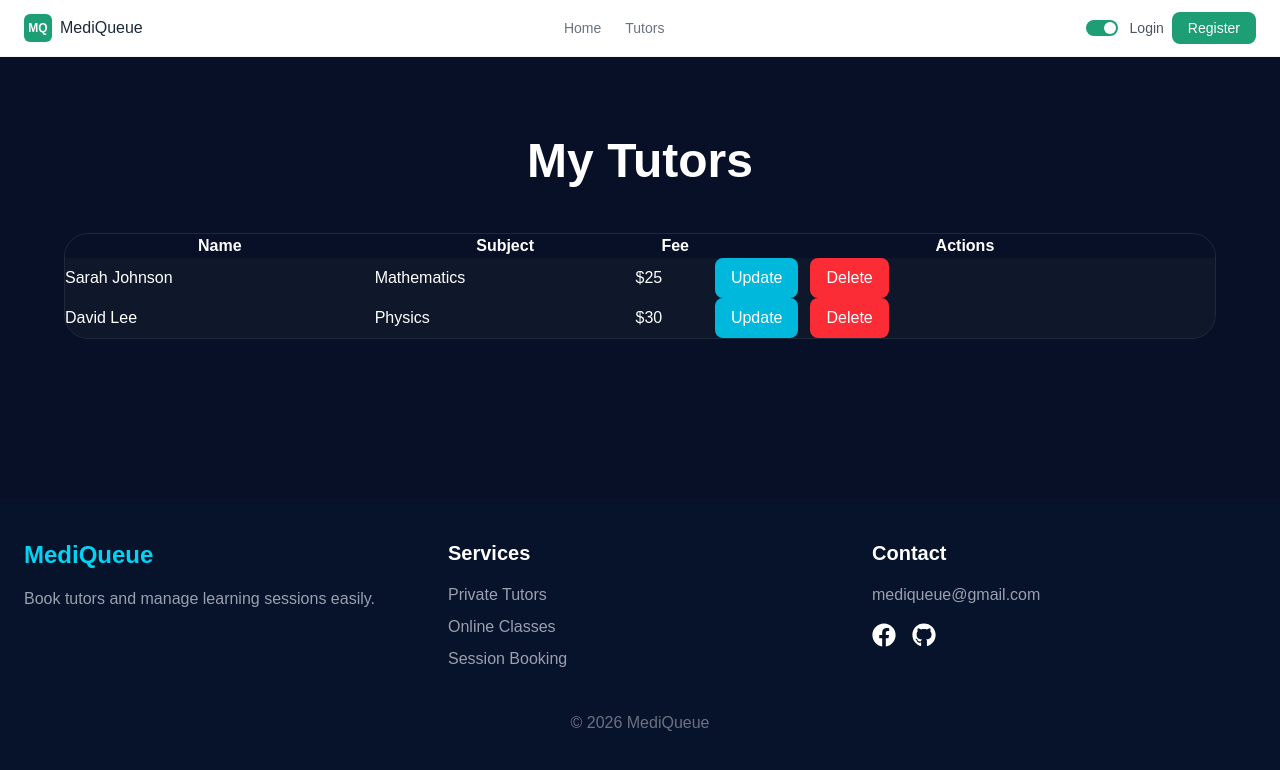
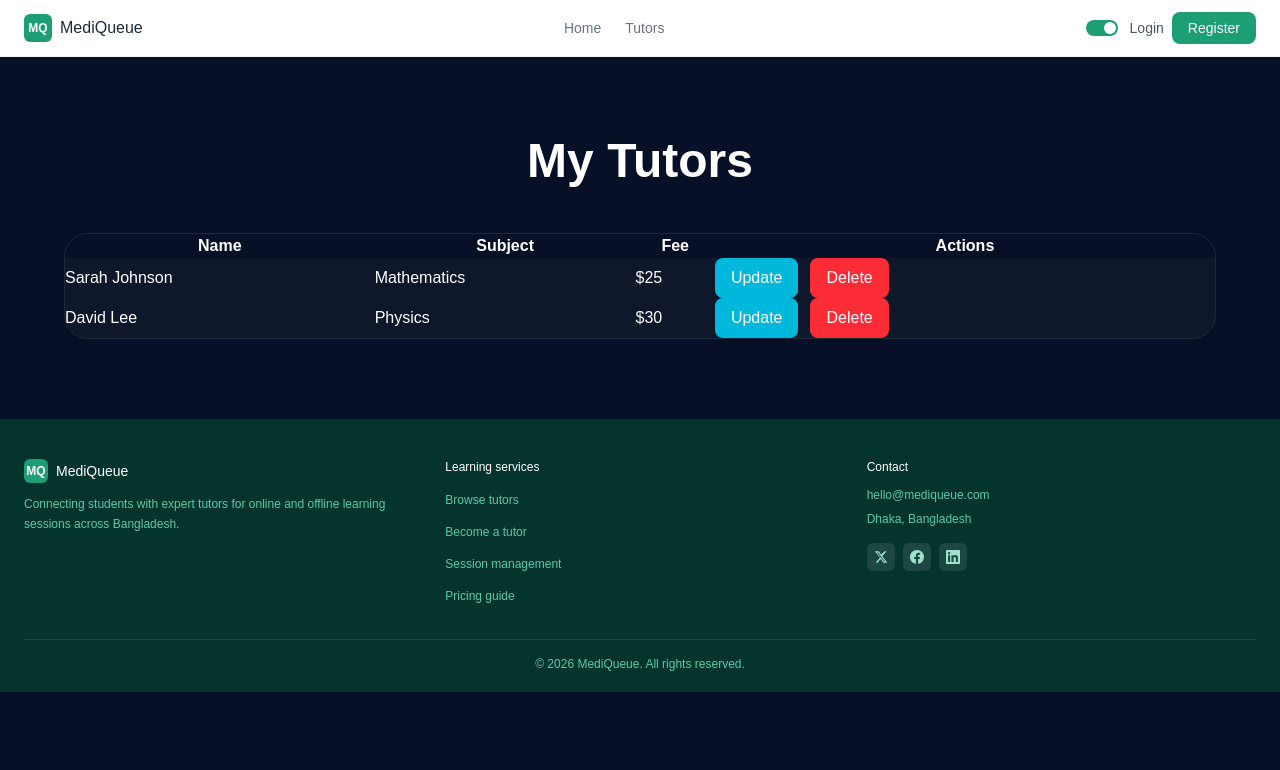
Before and after one commit to fariaesha-prog/B13-A9-client, a Next.js app: page /my-tutors in a window 1280 px wide. Shown: the top 770 px of the page. Built offline with nearby package versions, Linux system fonts and the light colour scheme.

Commit message:
fixed footer design

```diff
--- a/src/components/footer.jsx
+++ b/src/components/footer.jsx
@@ -1,52 +1,91 @@
-import { FaFacebook, FaGithub } from "react-icons/fa";
+import Link from "next/link";
 
 export default function Footer() {
   return (
-    <footer className="bg-[#07122b] mt-20 px-6 py-10">
+    <footer className="bg-[#04342C] text-[#9FE1CB] pt-10 pb-5">
+      <div className="max-w-7xl mx-auto px-4 sm:px-6">
 
-      <div className="max-w-7xl mx-auto grid md:grid-cols-3 gap-10">
+        {/* Top grid */}
+        <div className="grid grid-cols-1 sm:grid-cols-3 gap-8 mb-8">
 
+          {/* Brand */}
           <div>
-          <h2 className="text-2xl font-bold text-cyan-400">
-            MediQueue
-          </h2>
-
-          <p className="mt-4 text-gray-400">
-            Book tutors and manage learning sessions easily.
+            <div className="flex items-center gap-2 mb-3">
+              <div className="w-6 h-6 rounded-md bg-[#1D9E75] flex items-center justify-center">
+                <span className="text-white text-xs font-bold">MQ</span>
+              </div>
+              <span className="text-white font-medium text-sm">MediQueue</span>
+            </div>
+            <p className="text-xs text-[#5DCAA5] leading-relaxed">
+              Connecting students with expert tutors for online and offline
+              learning sessions across Bangladesh.
             </p>
           </div>
 
+          {/* Learning services */}
           <div>
-          <h3 className="text-xl font-semibold mb-4">
-            Services
-          </h3>
-
-          <ul className="space-y-2 text-gray-400">
-            <li>Private Tutors</li>
-            <li>Online Classes</li>
-            <li>Session Booking</li>
+            <p className="text-white text-xs font-medium mb-3">Learning services</p>
+            <ul className="flex flex-col gap-2">
+              {["Browse tutors", "Become a tutor", "Session management", "Pricing guide"].map((item) => (
+                <li key={item}>
+                  <Link
+                    href="/tutors"
+                    className="text-[#5DCAA5] text-xs hover:text-white transition-colors"
+                  >
+                    {item}
+                  </Link>
+                </li>
+              ))}
             </ul>
           </div>
 
+          {/* Contact + social */}
           <div>
-          <h3 className="text-xl font-semibold mb-4">
-            Contact
-          </h3>
-
-          <p className="text-gray-400">
-            mediqueue@gmail.com
-          </p>
-
-          <div className="flex gap-4 mt-4 text-2xl">
-            <FaFacebook />
-            <FaGithub />
+            <p className="text-white text-xs font-medium mb-3">Contact</p>
+            <ul className="flex flex-col gap-2 mb-4">
+              <li className="text-[#5DCAA5] text-xs">hello@mediqueue.com</li>
+              <li className="text-[#5DCAA5] text-xs">Dhaka, Bangladesh</li>
+            </ul>
+            {/* Social icons */}
+            <div className="flex gap-2">
+              <a
+                href="#"
+                className="w-7 h-7 rounded-md bg-white/10 hover:bg-white/20 flex items-center justify-center transition-colors"
+                aria-label="X (Twitter)"
+              >
+                <svg className="w-3.5 h-3.5 fill-[#9FE1CB]" viewBox="0 0 24 24">
+                  <path d="M18.244 2.25h3.308l-7.227 8.26 8.502 11.24H16.17l-4.714-6.231-5.401 6.231H2.747l7.73-8.835L1.254 2.25H8.08l4.253 5.622L18.244 2.25zm-1.161 17.52h1.833L7.084 4.126H5.117L17.083 19.77z" />
+                </svg>
+              </a>
+              <a
+                href="#"
+                className="w-7 h-7 rounded-md bg-white/10 hover:bg-white/20 flex items-center justify-center transition-colors"
+                aria-label="Facebook"
+              >
+                <svg className="w-3.5 h-3.5 fill-[#9FE1CB]" viewBox="0 0 24 24">
+                  <path d="M24 12.073c0-6.627-5.373-12-12-12s-12 5.373-12 12c0 5.99 4.388 10.954 10.125 11.854v-8.385H7.078v-3.47h3.047V9.43c0-3.007 1.792-4.669 4.533-4.669 1.312 0 2.686.235 2.686.235v2.953H15.83c-1.491 0-1.956.925-1.956 1.874v2.25h3.328l-.532 3.47h-2.796v8.385C19.612 23.027 24 18.062 24 12.073z" />
+                </svg>
+              </a>
+              <a
+                href="#"
+                className="w-7 h-7 rounded-md bg-white/10 hover:bg-white/20 flex items-center justify-center transition-colors"
+                aria-label="LinkedIn"
+              >
+                <svg className="w-3.5 h-3.5 fill-[#9FE1CB]" viewBox="0 0 24 24">
+                  <path d="M20.447 20.452h-3.554v-5.569c0-1.328-.027-3.037-1.852-3.037-1.853 0-2.136 1.445-2.136 2.939v5.667H9.351V9h3.414v1.561h.046c.477-.9 1.637-1.85 3.37-1.85 3.601 0 4.267 2.37 4.267 5.455v6.286zM5.337 7.433a2.062 2.062 0 0 1-2.063-2.065 2.064 2.064 0 1 1 2.063 2.065zm1.782 13.019H3.555V9h3.564v11.452zM22.225 0H1.771C.792 0 0 .774 0 1.729v20.542C0 23.227.792 24 1.771 24h20.451C23.2 24 24 23.227 24 22.271V1.729C24 .774 23.2 0 22.222 0h.003z" />
+                </svg>
+              </a>
             </div>
           </div>
         </div>
 
-      <p className="text-center text-gray-500 mt-10">
-        © 2026 MediQueue
+        {/* Bottom bar */}
+        <div className="border-t border-white/10 pt-4 text-center">
+          <p className="text-[#5DCAA5] text-xs">
+            © {new Date().getFullYear()} MediQueue. All rights reserved.
           </p>
+        </div>
+      </div>
     </footer>
   );
 }
```
Lines whose indentation alone changed are shown as unchanged.
